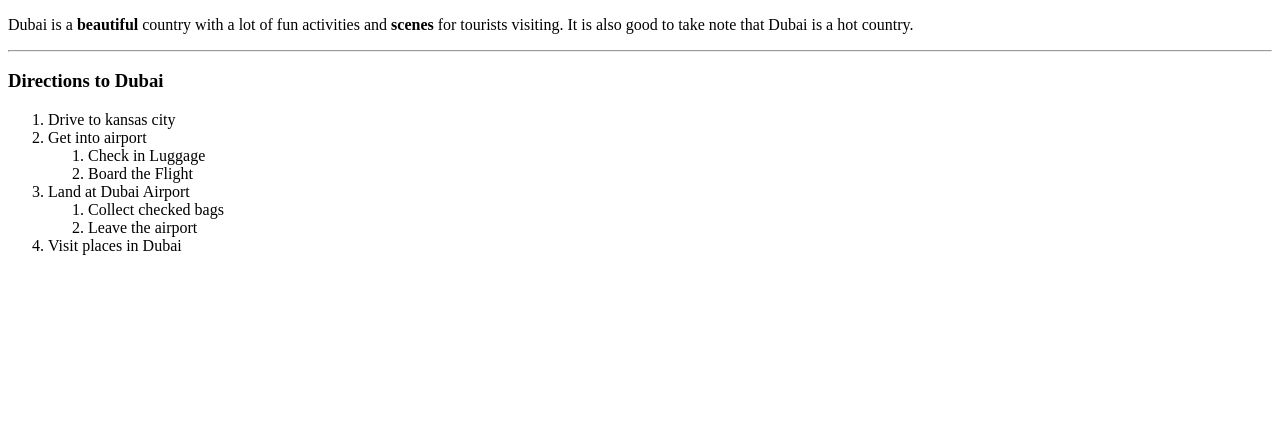
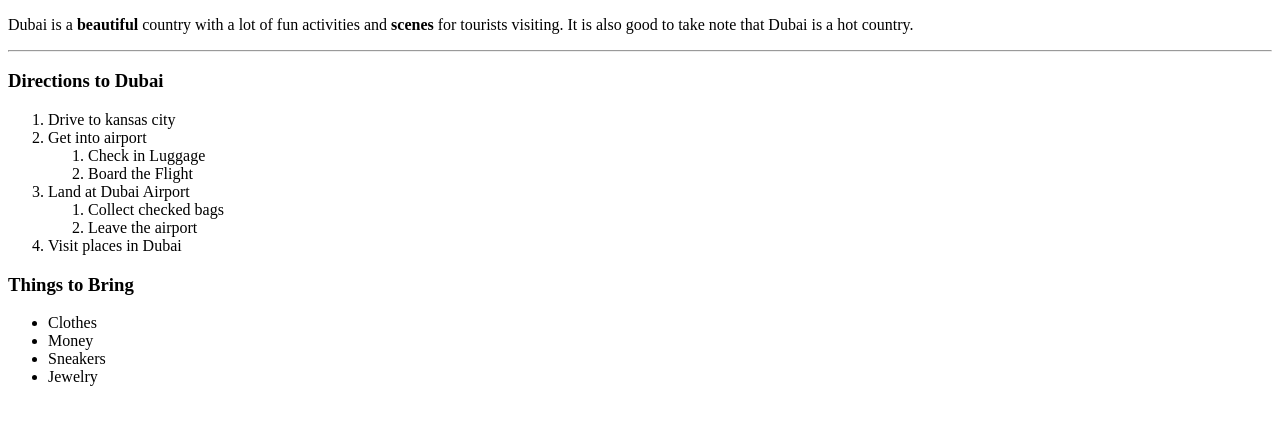
Before and after one commit to 44-563-WebApps-F21/webapps-f21-assignment-3-adedejisalim, a plain HTML site: page index.html in a window 1280 px wide. Shown: the part 105-530 px from the top of the page. Drawn offline with Linux system fonts and the light colour scheme.

Commit message:
added unordered list of things to bring

```diff
--- a/index.html
+++ b/index.html
@@ -31,5 +31,14 @@
         <li>Visit places in Dubai</li>
 
     </ol>
+
+    <h3>Things to Bring</h3>
+    <ul>
+        <li>Clothes</li>
+        <li>Money</li>
+        <li>Sneakers</li>
+        <li>Jewelry</li>
+    </ul>
+
 </body>
 </html>
```
